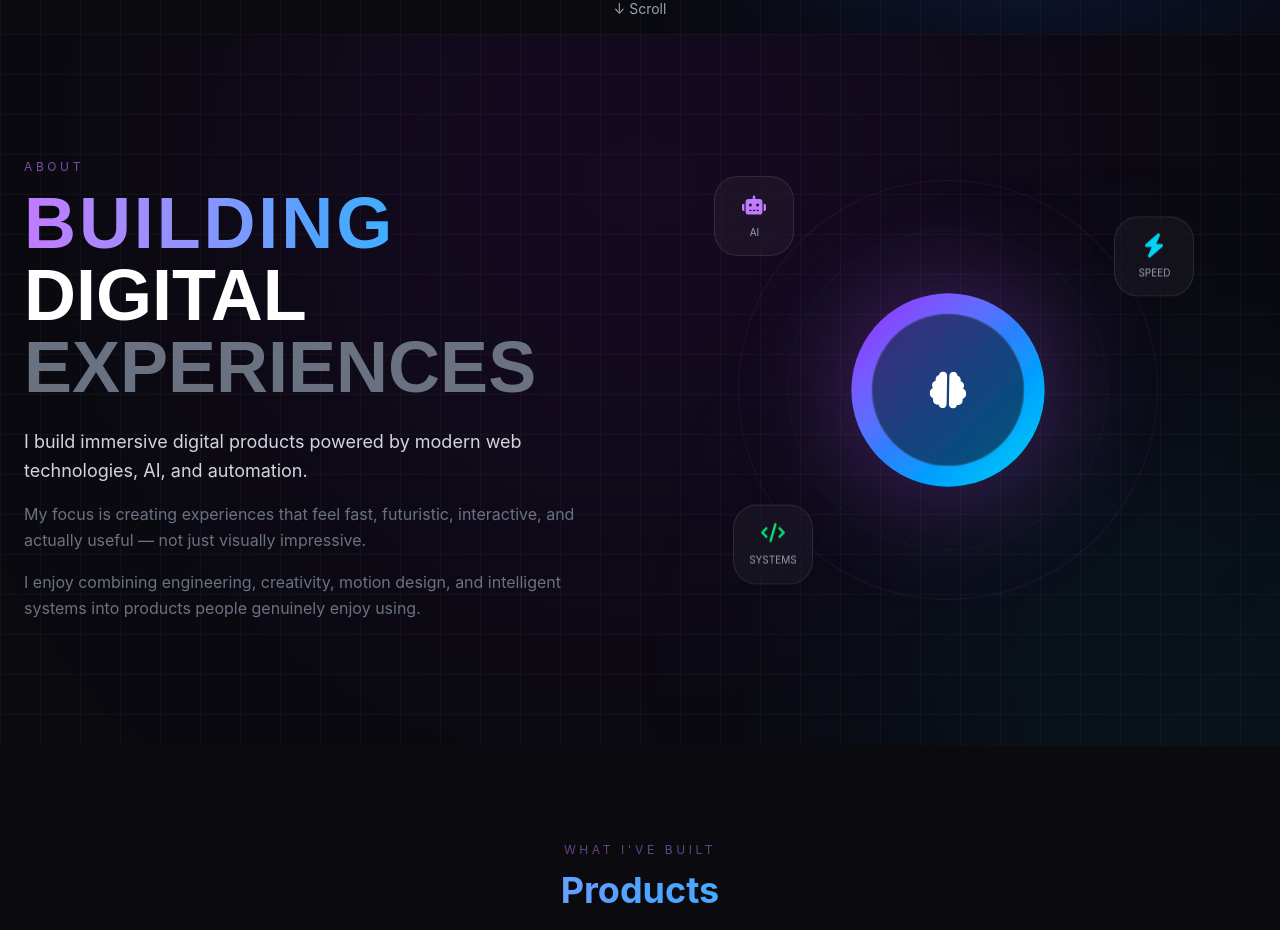
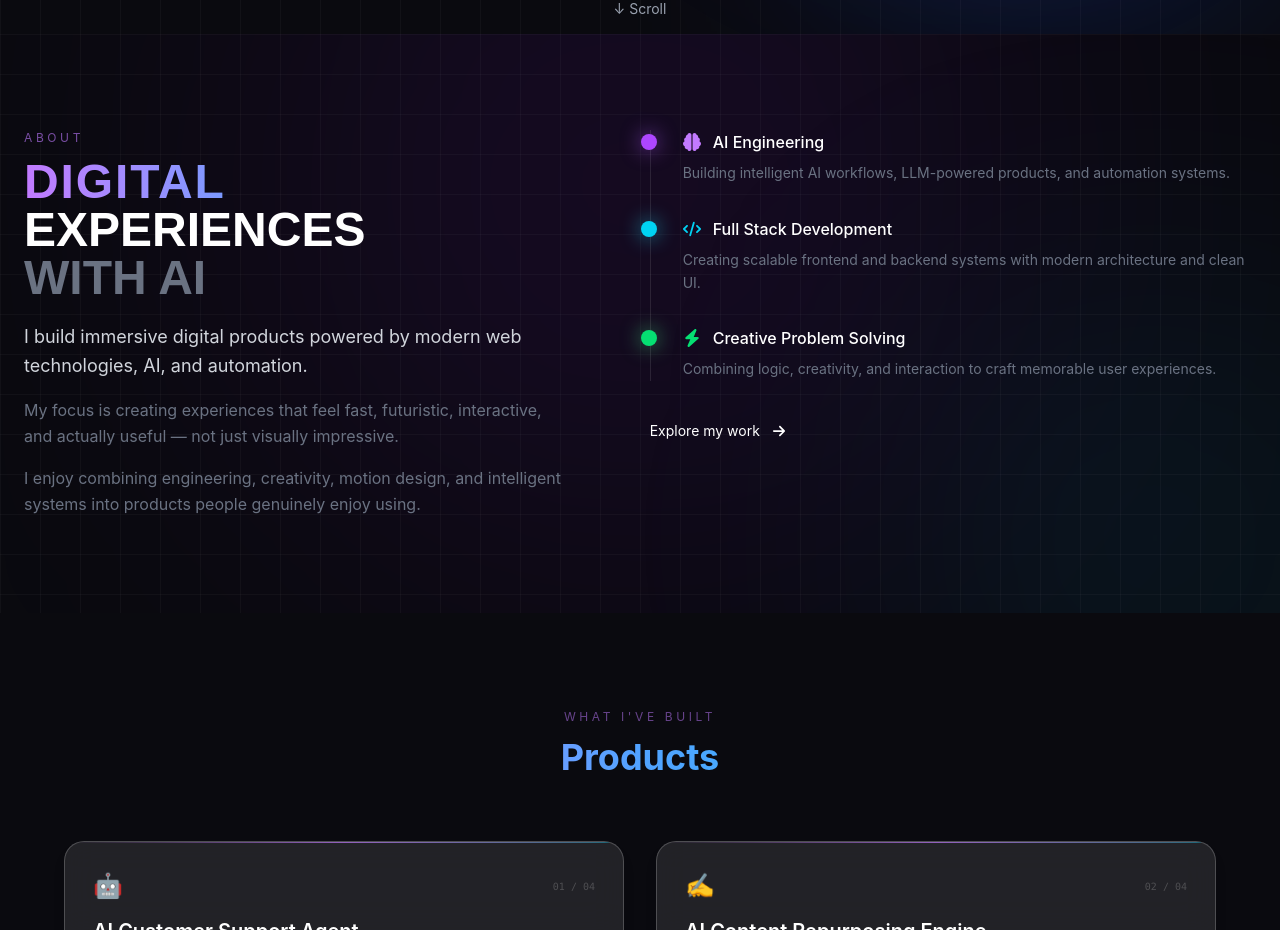
Before and after one commit to Himanshu110109/portfolio, a React (Vite) app: page / in a window 1280 px wide. Shown: the part 820-1750 px from the top of the page. Built offline with nearby package versions, Linux system fonts and the light colour scheme.

Commit message:
Refactor About component layout and animations

```diff
--- a/src/components/About.jsx
+++ b/src/components/About.jsx
@@ -1,9 +1,9 @@
 import { motion } from "framer-motion";
 import {
   FaBrain,
-  FaRobot,
+  FaBolt,
   FaCode,
-  FaBolt,
+  FaArrowRight,
 } from "react-icons/fa6";
 
 export default function About() {
@@ -26,15 +26,14 @@ export default function About() {
 
       <div className="relative z-10 max-w-7xl mx-auto">
 
-        {/* MAIN GRID */}
-        <div className="grid lg:grid-cols-[0.95fr_1fr] gap-12 lg:gap-8 items-center">
+        {/* TOP */}
+        <div className="grid lg:grid-cols-[0.9fr_1fr] gap-12 lg:gap-20 items-start">
 
-          {/* LEFT SIDE */}
+          {/* LEFT */}
           <motion.div
-            initial={{ opacity: 0, x: -30 }}
-            whileInView={{ opacity: 1, x: 0 }}
+            initial={{ opacity: 0, y: 30 }}
+            whileInView={{ opacity: 1, y: 0 }}
             transition={{ duration: 0.7 }}
-            className="relative"
           >
 
             {/* TAG */}
@@ -42,40 +41,40 @@ export default function About() {
               ABOUT
             </p>
 
-            {/* HEADING */}
-            <h2 className="leading-[0.9] font-black">
+            {/* TITLE */}
+            <h2 className="leading-[0.95] font-black">
 
               <span
-                className="gradient-text block text-4xl sm:text-5xl md:text-7xl"
+                className="gradient-text block text-3xl sm:text-4xl md:text-5xl"
                 style={{
                   fontFamily: "'Bebas Neue', sans-serif",
                   letterSpacing: "0.04em",
-                }}
-              >
-                BUILDING
-              </span>
-
-              <span
-                className="text-white block text-4xl sm:text-5xl md:text-7xl"
-                style={{
-                  fontFamily: "'Clash Display', sans-serif",
                 }}
               >
                 DIGITAL
               </span>
 
               <span
-                className="text-gray-500 block text-4xl sm:text-5xl md:text-7xl"
+                className="text-white block text-3xl sm:text-4xl md:text-5xl"
                 style={{
                   fontFamily: "'Clash Display', sans-serif",
                 }}
               >
                 EXPERIENCES
               </span>
+
+              <span
+                className="text-gray-500 block text-3xl sm:text-4xl md:text-5xl"
+                style={{
+                  fontFamily: "'Clash Display', sans-serif",
+                }}
+              >
+                WITH AI
+              </span>
             </h2>
 
-            {/* PARAGRAPHS */}
-            <div className="mt-6 max-w-xl">
+            {/* DESCRIPTION */}
+            <div className="mt-5 max-w-xl">
 
               <p className="text-gray-300 text-base sm:text-lg leading-relaxed">
                 I build immersive digital products powered by
@@ -96,122 +95,109 @@ export default function About() {
             </div>
           </motion.div>
 
-          {/* RIGHT SIDE */}
+          {/* RIGHT */}
           <motion.div
-            initial={{ opacity: 0, scale: 0.92 }}
-            whileInView={{ opacity: 1, scale: 1 }}
+            initial={{ opacity: 0, y: 40 }}
+            whileInView={{ opacity: 1, y: 0 }}
             transition={{ duration: 0.8 }}
-            className="relative flex items-center justify-center h-[320px] sm:h-[420px] md:h-[520px]"
+            className="relative"
           >
 
-            {/* CENTER CORE */}
+            {/* TIMELINE */}
+            <div className="relative pl-6 sm:pl-8 border-l border-white/10 space-y-8">
+
+              {/* ITEM */}
               <motion.div
-              animate={{
-                scale: [1, 1.05, 1],
-                rotate: [0, 2, -2, 0],
-              }}
-              transition={{
-                repeat: Infinity,
-                duration: 6,
-              }}
-              className="relative w-[120px] h-[120px] sm:w-[160px] sm:h-[160px] md:w-[190px] md:h-[190px] rounded-full bg-gradient-to-br from-purple-600 via-blue-500 to-cyan-400 shadow-[0_0_120px_rgba(168,85,247,0.4)] flex items-center justify-center"
+                whileHover={{ x: 6 }}
+                className="relative"
               >
 
-              {/* INNER */}
-              <div className="absolute inset-4 sm:inset-5 rounded-full bg-black/50 backdrop-blur-3xl border border-white/10" />
+                {/* DOT */}
+                <div className="absolute -left-[34px] sm:-left-[42px] top-1 w-4 h-4 rounded-full bg-purple-500 shadow-[0_0_20px_rgba(168,85,247,0.7)]" />
 
-              {/* PULSE */}
-              <motion.div
-                className="absolute w-full h-full rounded-full border border-cyan-400/20"
-                animate={{
-                  scale: [1, 1.2],
-                  opacity: [0.6, 0],
-                }}
-                transition={{
-                  repeat: Infinity,
-                  duration: 2.5,
-                }}
-              />
+                <div>
+                  <div className="flex items-center gap-3 mb-2">
+                    <FaBrain className="text-purple-400 text-lg" />
 
-              <div className="relative z-10">
-                <FaBrain className="text-white text-3xl sm:text-4xl" />
+                    <p className="text-white font-medium">
+                      AI Engineering
+                    </p>
                   </div>
-            </motion.div>
 
-            {/* OUTER RINGS */}
-            <motion.div
-              className="absolute w-[240px] h-[240px] sm:w-[340px] sm:h-[340px] md:w-[420px] md:h-[420px] rounded-full border border-purple-500/10"
-              animate={{ rotate: 360 }}
-              transition={{
-                repeat: Infinity,
-                duration: 30,
-                ease: "linear",
-              }}
-            />
-
-            <motion.div
-              className="absolute w-[180px] h-[180px] sm:w-[260px] sm:h-[260px] md:w-[320px] md:h-[320px] rounded-full border border-cyan-500/10 border-dashed"
-              animate={{ rotate: -360 }}
-              transition={{
-                repeat: Infinity,
-                duration: 22,
-                ease: "linear",
-              }}
-            />
-
-            {/* FLOATING ITEMS */}
-
-            {/* AI */}
-            <motion.div
-              className="absolute top-[10%] left-[8%] sm:left-[12%]"
-              animate={{ y: [0, -12, 0] }}
-              transition={{
-                repeat: Infinity,
-                duration: 4,
-              }}
-            >
-              <div className="w-14 h-14 sm:w-18 sm:h-18 md:w-20 md:h-20 rounded-2xl md:rounded-3xl border border-white/10 bg-white/[0.04] backdrop-blur-xl flex flex-col items-center justify-center">
-                <FaRobot className="text-lg sm:text-xl md:text-2xl text-purple-400" />
-                <p className="text-[9px] sm:text-[10px] mt-1 sm:mt-2 text-gray-400">
-                  AI
+                  <p className="text-gray-500 text-sm leading-relaxed">
+                    Building intelligent AI workflows,
+                    LLM-powered products, and automation systems.
                   </p>
                 </div>
               </motion.div>
 
-            {/* SPEED */}
+              {/* ITEM */}
               <motion.div
-              className="absolute top-[15%] right-[8%] sm:right-[10%]"
-              animate={{ y: [0, 10, 0] }}
-              transition={{
-                repeat: Infinity,
-                duration: 5,
-              }}
+                whileHover={{ x: 6 }}
+                className="relative"
               >
-              <div className="w-14 h-14 sm:w-18 sm:h-18 md:w-20 md:h-20 rounded-2xl md:rounded-3xl border border-white/10 bg-white/[0.04] backdrop-blur-xl flex flex-col items-center justify-center">
-                <FaBolt className="text-lg sm:text-xl md:text-2xl text-cyan-400" />
-                <p className="text-[9px] sm:text-[10px] mt-1 sm:mt-2 text-gray-400">
-                  SPEED
+
+                <div className="absolute -left-[34px] sm:-left-[42px] top-1 w-4 h-4 rounded-full bg-cyan-400 shadow-[0_0_20px_rgba(34,211,238,0.7)]" />
+
+                <div>
+                  <div className="flex items-center gap-3 mb-2">
+                    <FaCode className="text-cyan-400 text-lg" />
+
+                    <p className="text-white font-medium">
+                      Full Stack Development
+                    </p>
+                  </div>
+
+                  <p className="text-gray-500 text-sm leading-relaxed">
+                    Creating scalable frontend and backend systems
+                    with modern architecture and clean UI.
                   </p>
                 </div>
               </motion.div>
 
-            {/* SYSTEMS */}
+              {/* ITEM */}
               <motion.div
-              className="absolute bottom-[12%] left-[15%]"
-              animate={{ y: [0, -10, 0] }}
-              transition={{
-                repeat: Infinity,
-                duration: 6,
-              }}
+                whileHover={{ x: 6 }}
+                className="relative"
               >
-              <div className="w-14 h-14 sm:w-18 sm:h-18 md:w-20 md:h-20 rounded-2xl md:rounded-3xl border border-white/10 bg-white/[0.04] backdrop-blur-xl flex flex-col items-center justify-center">
-                <FaCode className="text-lg sm:text-xl md:text-2xl text-green-400" />
-                <p className="text-[9px] sm:text-[10px] mt-1 sm:mt-2 text-gray-400">
-                  SYSTEMS
+
+                <div className="absolute -left-[34px] sm:-left-[42px] top-1 w-4 h-4 rounded-full bg-green-400 shadow-[0_0_20px_rgba(74,222,128,0.7)]" />
+
+                <div>
+                  <div className="flex items-center gap-3 mb-2">
+                    <FaBolt className="text-green-400 text-lg" />
+
+                    <p className="text-white font-medium">
+                      Creative Problem Solving
+                    </p>
+                  </div>
+
+                  <p className="text-gray-500 text-sm leading-relaxed">
+                    Combining logic, creativity, and interaction
+                    to craft memorable user experiences.
                   </p>
                 </div>
               </motion.div>
 
+            </div>
+
+            {/* BOTTOM CTA */}
+            <motion.div
+              initial={{ opacity: 0 }}
+              whileInView={{ opacity: 1 }}
+              transition={{ delay: 0.3 }}
+              className="mt-10"
+            >
+
+              <button className="group flex items-center gap-3 text-sm text-white hover:text-purple-300 transition">
+
+                <span>
+                  Explore my work
+                </span>
+
+                <FaArrowRight className="group-hover:translate-x-1 transition-transform" />
+              </button>
+            </motion.div>
           </motion.div>
         </div>
       </div>
```
Lines whose indentation alone changed are shown as unchanged.
